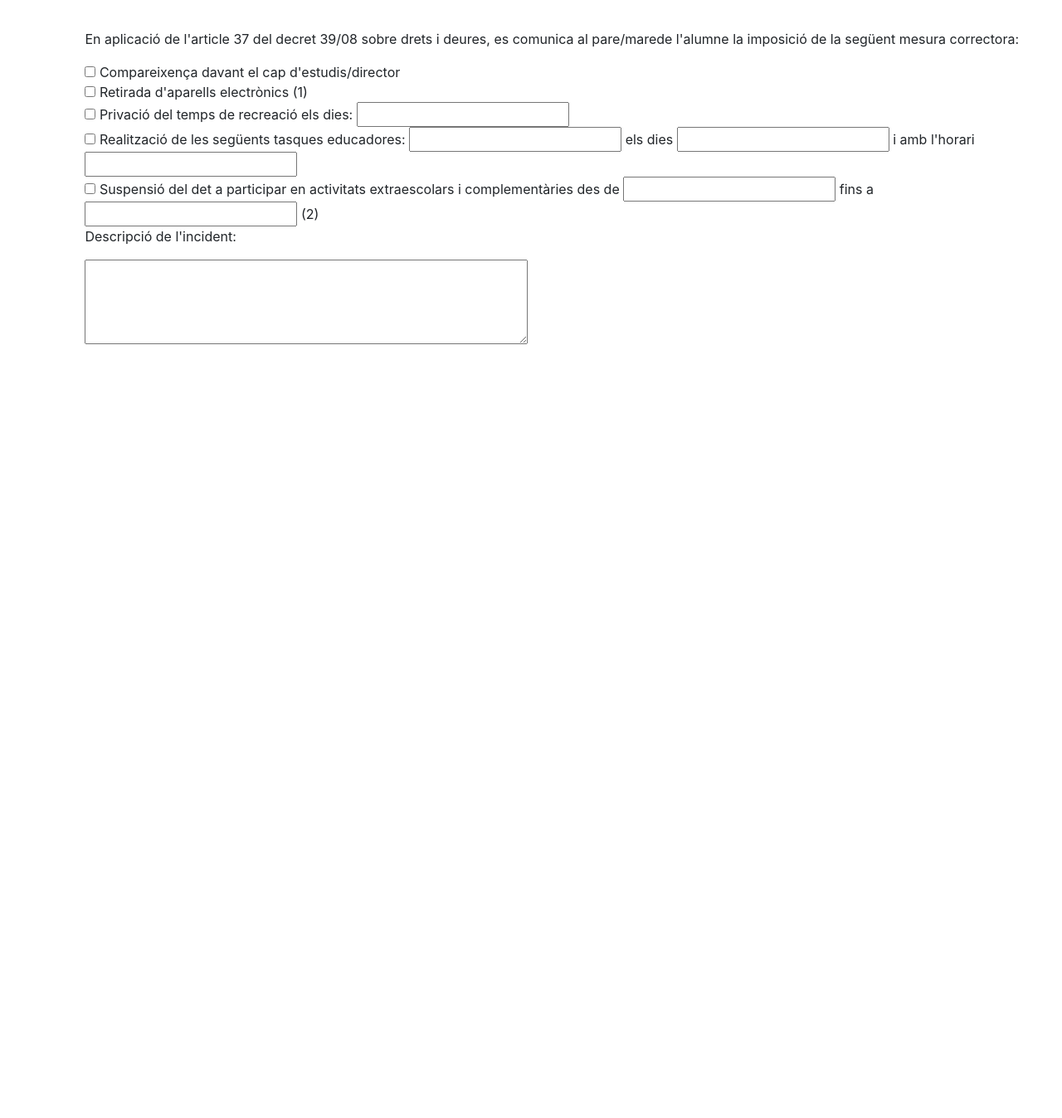
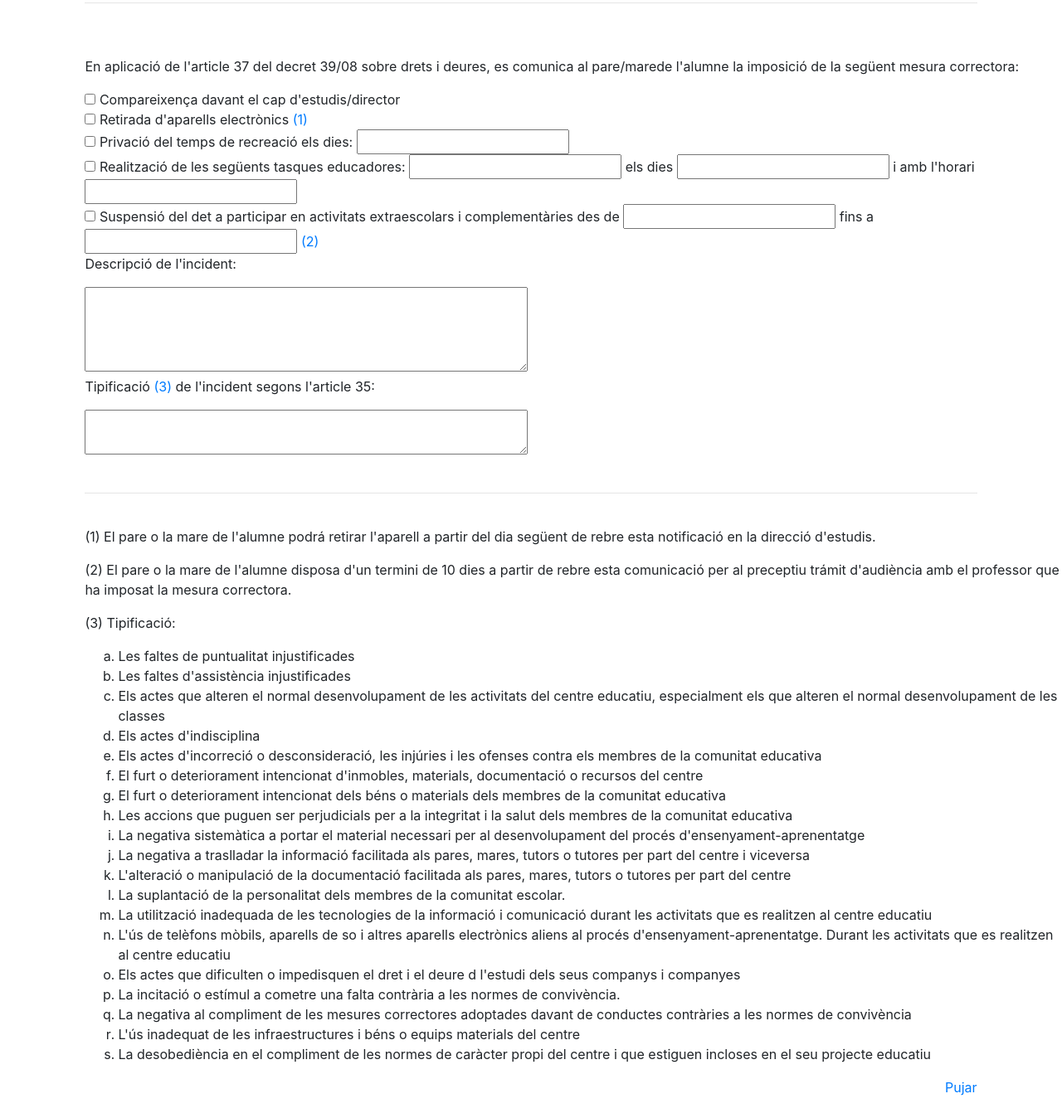
Before and after one commit to JosueM97/DIW, a plain HTML site: page UD01_Tarea_11_Bootstrap/formularioSenia.html in a window 1280 px wide. Shown: the part 295-1643 px from the top of the page at 83% size. Before the commit the page ends 800 px from the top, so only its background shows below. Drawn offline with nearby package versions, Linux system fonts and the light colour scheme.

Commit message:
Ejercicio casi acabado(falta poner responsive)

```diff
--- a/UD01_Tarea_11_Bootstrap/formularioSenia.css
+++ b/UD01_Tarea_11_Bootstrap/formularioSenia.css
@@ -68,6 +68,17 @@ text-align: center;
     float: left;
     margin-left: 8%;
 }
-#mesura{
+.mesura{
     margin-left: 8%;
 }
+
+hr{
+    margin-left: 8%;
+    margin-right: 8%;
+}
+
+#subir{
+    float: right;
+    margin-right: 8%;
+    margin-bottom: 2%;
+}
--- a/UD01_Tarea_11_Bootstrap/formularioSenia.html
+++ b/UD01_Tarea_11_Bootstrap/formularioSenia.html
@@ -17,7 +17,7 @@
             <img id="conselleria" src="conselleria.jpg">
 
             <img id="senia" src="lasenia.png">
-            <h2>COMUNICACIÓ DE MESURES CORRECTORES</h2>
+            <h2 id="arriba">COMUNICACIÓ DE MESURES CORRECTORES</h2>
             <br/>
             <br/>
             <form>
@@ -70,23 +70,58 @@
 
                 <br/>
                 <br/>
+                <hr/>
                 <br/>
                 <br/>
-                <div id="mesura">
+                <div class="mesura">
                 <p> En aplicació de l'article 37 del decret 39/08 sobre drets i deures, es comunica al pare/marede l'alumne la imposició de la següent mesura correctora:</p>
 
                 <input type="checkbox"> Compareixença davant el cap d'estudis/director <br/>
-                <input type="checkbox"> Retirada d'aparells electrònics (1) <br/>
+                <input type="checkbox"> Retirada d'aparells electrònics <a href="#uno">(1)</a> <br/>
                 <input type="checkbox"> Privació del temps de recreació els dies: <input type="text"><br/>
                 <input type="checkbox"> Realització de les següents tasques educadores: <input type="text"> els dies <input type="text"> i amb l'horari <input type="text"><br/>
                 <input type="checkbox"> Suspensió del det a participar en activitats extraescolars i complementàries des de <input type="text">
-                fins a <input type="text"> (2) <br/>
+                fins a <input type="text"> <a href="#dos">(2)</a> <br/>
 
                 <p>Descripció de l'incident:</p>
                 <textarea rows="4" cols="50"></textarea>
 
+                <br/>
+                <p>Tipificació <a href="#tres">(3)</a> de l'incident segons l'article 35:</p>
+                <textarea rows="2" cols="50"></textarea>
                 </div>
 
+                <br/>
+                <hr/>
+                <br/>
+                <div class="mesura">
+                <p id="uno">(1) El pare o la mare de l'alumne podrá retirar l'aparell a partir del dia següent de rebre esta notificació en la direcció d'estudis.</p>
+                <p id="dos">(2) El pare o la mare de l'alumne disposa d'un termini de 10 dies a partir de rebre esta comunicació per al preceptiu trámit d'audiència amb el professor
+                    que ha imposat la mesura correctora. </p>
+                <p id="tres">(3) Tipificació:</p>
+                <ol type="a">
+                    <li>Les faltes de puntualitat injustificades</li>
+                    <li>Les faltes d'assistència injustificades</li>
+                    <li>Els actes que alteren el normal desenvolupament de les activitats del centre educatiu, especialment els que alteren el normal desenvolupament de les classes</li>
+                    <li>Els actes d'indisciplina</li>
+                    <li>Els actes d'incorreció o desconsideració, les injúries i les ofenses contra els membres de la comunitat educativa</li>
+                    <li>El furt o deteriorament intencionat d'inmobles, materials, documentació o recursos del centre</li>
+                    <li>El furt o deteriorament intencionat dels béns o materials dels membres de la comunitat educativa</li>
+                    <li>Les accions que puguen ser perjudicials per a la integritat i la salut dels membres de la comunitat educativa</li>
+                    <li>La negativa sistemàtica a portar el material necessari per al desenvolupament del procés d'ensenyament-aprenentatge</li>
+                    <li>La negativa a traslladar la informació facilitada als pares, mares, tutors o tutores per part del centre i viceversa</li>
+                    <li>L'alteració o manipulació de la documentació facilitada als pares, mares, tutors o tutores per part del centre</li>
+                    <li>La suplantació de la personalitat dels membres de la comunitat escolar.</li>
+                    <li>La utilització inadequada de les tecnologies de la informació i comunicació durant les activitats que es realitzen al centre educatiu</li>
+                    <li>L'ús de telèfons mòbils, aparells de so i altres aparells electrònics aliens al procés d'ensenyament-aprenentatge. Durant les activitats que es realitzen al centre educatiu</li>
+                    <li>Els actes que dificulten o impedisquen el dret i el deure d l'estudi dels seus companys i companyes</li>
+                    <li>La incitació o estímul a cometre una falta contrària a les normes de convivència.</li>
+                    <li>La negativa al compliment de les mesures correctores adoptades davant de conductes contràries a les normes de convivència</li>
+                    <li>L'ús inadequat de les infraestructures i béns o equips materials del centre</li>
+                    <li>La desobediència en el compliment de les normes de caràcter propi del centre i que estiguen incloses en el seu projecte educatiu</li>
+               </ol>
+               </div>
+               <a id="subir" href="#arriba">Pujar</a>
             </form>
         </div>
     </body>
```
